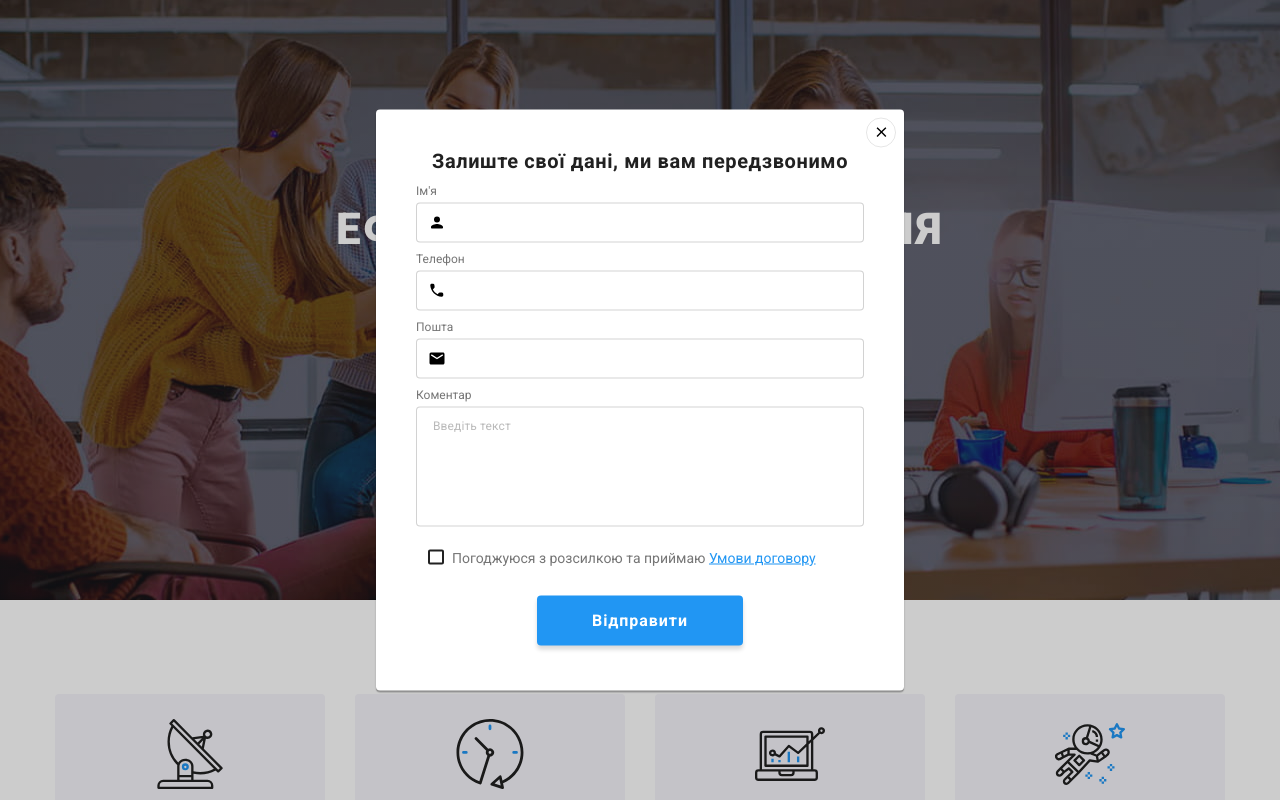
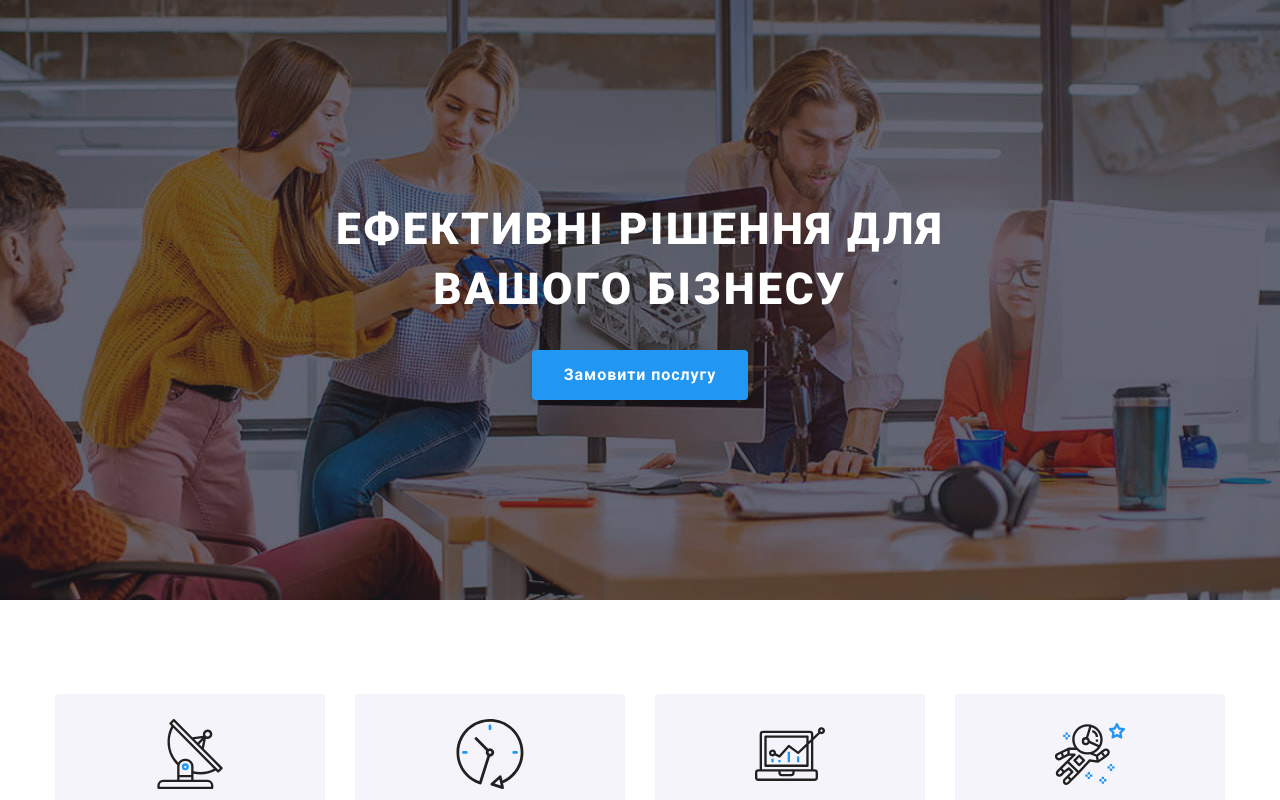
Before and after one commit to HronaOlha/WebStudio, a plain HTML site: page index.html in a window 1280 px wide. Shown: the top 800 px of the page. Drawn offline with nearby package versions, Linux system fonts and the light colour scheme.

Commit message:
Готовий Modal

```diff
--- a/index.html
+++ b/index.html
@@ -479,8 +479,7 @@
       </div>
     </footer>
     <!-- MODAL -->
-    <div class="backdrop" data-modal>
-      <!-- is-hidden -->
+    <div class="backdrop is-hidden" data-modal>
       <div class="modal">
         <button type="submit" class="modal__button" data-modal-close>
           <svg width="18" height="18">
@@ -491,7 +490,7 @@
         <form class="modal__form">
           <div class="modal__field">
             <label for="user-name" class="modal__label">Ім'я</label>
-            <div class="input__wrap">
+            <div class="modal__input-wrap">
               <input
                 type="text"
                 name="user-name"
@@ -505,7 +504,7 @@
           </div>
           <div class="modal__field">
             <label for="user-tel" class="modal__label">Телефон</label>
-            <div class="input__wrap">
+            <div class="modal__input-wrap">
               <input
                 type="tel"
                 name="user-tel"
@@ -519,7 +518,7 @@
           </div>
           <div class="modal__field">
             <label for="user-mail" class="modal__label">Пошта</label>
-            <div class="input__wrap">
+            <div class="modal__input-wrap">
               <input
                 type="email"
                 name="user-mail"
@@ -548,12 +547,12 @@
               class="modal__contract visually-hidden"
             />
             <label class="modal__contract-label" for="contract">
-              <span class="contract__icon-wrap">
+              <span class="modal__contract-span">
                 <svg class="modal__contract-icon" width="16" height="15">
                   <use href="./images/sprite.svg#check"></use>
                 </svg>
               </span>
-              <p class="modal__text">
+              <p class="modal__cotract-text">
                 Погоджуюся з розсилкою та приймаю
                 <a href="" class="modal__link">Умови договору</a>
               </p>
--- a/sass/components/_modal.scss
+++ b/sass/components/_modal.scss
@@ -11,35 +11,26 @@
 }
 
 .modal {
-  overflow: hidden;
+  position: absolute;
+  left: 50%;
+  top: 50%;
+  width: calc(100% - 30px);
 
-  position: absolute;
-  top: 50%;
-  left: 50%;
-  transform: translate(-50%, -50%);
-
-  width: calc(100% - 30px);
   height: 85%;
-  // max-height: 609px;
-
+  max-height: 609px;
   padding: 40px;
 
-  overflow: scroll;
+  overflow-y: scroll;
 
-  box-shadow: 0px 1px 3px rgba(0, 0, 0, 0.12), 0px 1px 1px rgba(0, 0, 0, 0.14),
-    0px 2px 1px rgba(0, 0, 0, 0.2);
-  border-radius: 4px;
   background-color: $main-color-light;
+  transform: translate(-50%, -50%);
 
   @media screen and (min-width: $mobile-width) {
     width: 450px;
-    height: 609px;
   }
-
   @media screen and (min-width: $desktop-width) {
     width: 528px;
     height: 581px;
-  }
   }
 
   .modal__button {
@@ -71,7 +62,7 @@
     margin-bottom: 12px;
 
     font-weight: 700;
-  font-size: 16px;
+    font-size: 20px;
     line-height: 1.15;
     text-align: center;
     letter-spacing: 0.03em;
@@ -80,6 +71,9 @@
 
     @media screen and (min-width: $mobile-width) {
       font-size: 20px;
+    }
+    @media screen and (min-width: $desktop-width) {
+      line-height: 1.15;
     }
   }
 
@@ -95,7 +89,7 @@
     line-height: 1.16;
   }
 
-.input__wrap {
+  .modal__input-wrap {
     position: relative;
   }
 
@@ -133,14 +127,10 @@
     margin-bottom: 20px;
     padding: 12px 16px;
     width: 100%;
-  height: 85px;
+    height: 120px;
 
     border: 1px solid rgba(33, 33, 33, 0.2);
     border-radius: 4px;
-
-  @media screen and (min-width: $mobile-width) {
-    height: 120px;
-  }
 
     &::placeholder {
       font-family: $main-font;
@@ -155,24 +145,24 @@
 
   .modal__contact-wrap {
     margin-bottom: 30px;
+    @media screen and (min-width: $desktop-width) {
+      font-size: 14px;
+      line-height: 1.71;
+    }
+  }
 }
 
 .modal__contract-label {
   display: flex;
   align-items: center;
-
-  font-size: 12px;
-
-  @media screen and (min-width: $desktop-width) {
-    font-size: inherit;
-  }
 }
 
 .modal__link {
   color: $accent-color;
+  margin-left: 5px;
 }
 
-.contract__icon-wrap {
+.modal__contract-span {
   display: inline-block;
   margin: 0 8px 0 12px;
   width: 16px;
@@ -190,7 +180,7 @@
   fill: transparent;
 }
 
-.modal__contract:checked + .modal__contract-label > .contract__icon-wrap {
+.modal__contract:checked + .modal__contract-label > .modal__contract-span {
   background-color: $accent-color;
   border: none;
 }
```
Also changed, not shown: css/main.css, css/main.min.css, 2 other files. Lines whose indentation alone changed are shown as unchanged.
